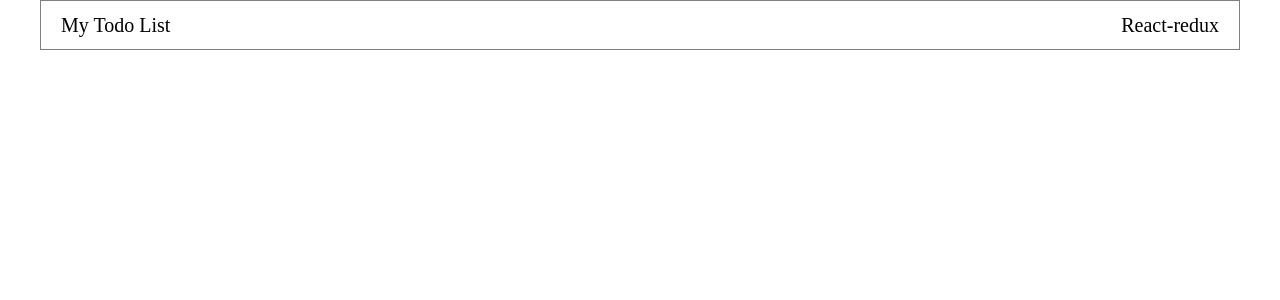
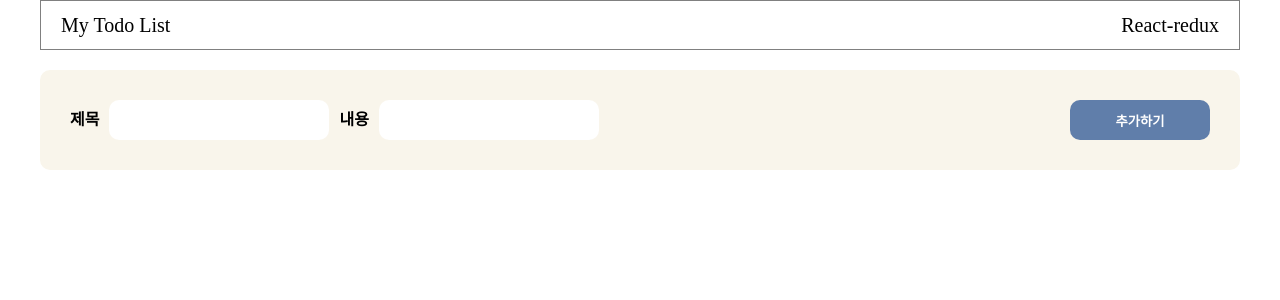
Before and after one commit to nimgnas/sparta-redux-todo, a React (Create React App) app: page / in a window 1280 px wide. Shown: the top 300 px of the page. Built offline with nearby package versions, Linux system fonts and the light colour scheme.

Commit message:
style form

```diff
--- /dev/null
+++ b/src/components/Form.jsx
@@ -0,0 +1,58 @@
+import React from "react";
+import styled from "styled-components";
+
+const AddForm = styled.form`
+  display: flex;
+  width: 100%;
+  justify-content: space-between;
+  background-color: #f9f5eb;
+  border-radius: 10px;
+  padding: 30px;
+  margin: 20px 0px;
+`;
+
+const FormLabel = styled.label`
+  font-weight: bold;
+`;
+
+const InputGroup = styled.div`
+  display: flex;
+  align-items: center;
+  border: none;
+  gap: 10px;
+`;
+
+const AddInput = styled.input`
+  border: none;
+  height: 40px;
+  width: 220px;
+  border-radius: 10px;
+  padding: 0 12px;
+`;
+
+const AddButton = styled.button`
+  border: none;
+  border-radius: 10px;
+  height: 40px;
+  width: 140px;
+  font-weight: bold;
+  background-color: #607eaa;
+  color: white;
+  cursor: pointer;
+`;
+
+function Form() {
+  return (
+    <AddForm>
+      <InputGroup>
+        <FormLabel>제목</FormLabel>
+        <AddInput />
+        <FormLabel>내용</FormLabel>
+        <AddInput />
+      </InputGroup>
+      <AddButton type="submit">추가하기</AddButton>
+    </AddForm>
+  );
+}
+
+export default Form;
--- a/src/pages/TodoList.jsx
+++ b/src/pages/TodoList.jsx
@@ -1,4 +1,5 @@
 import React from "react";
+import Form from "../components/Form";
 import Header from "../components/Header";
 import Layout from "../components/Layout";
 
@@ -6,6 +7,7 @@ function TodoList() {
   return (
     <Layout>
       <Header />
+      <Form />
     </Layout>
   );
 }
```
